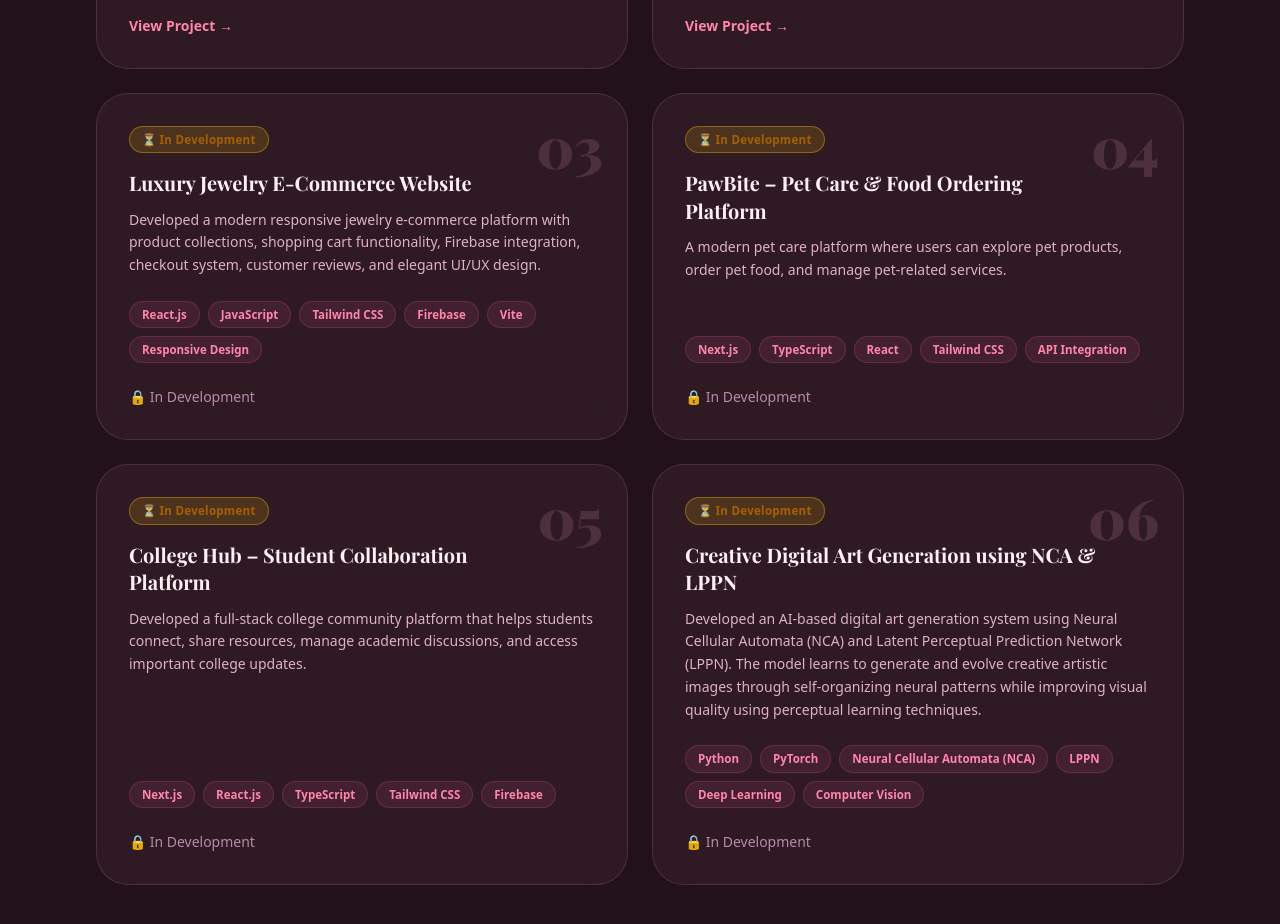
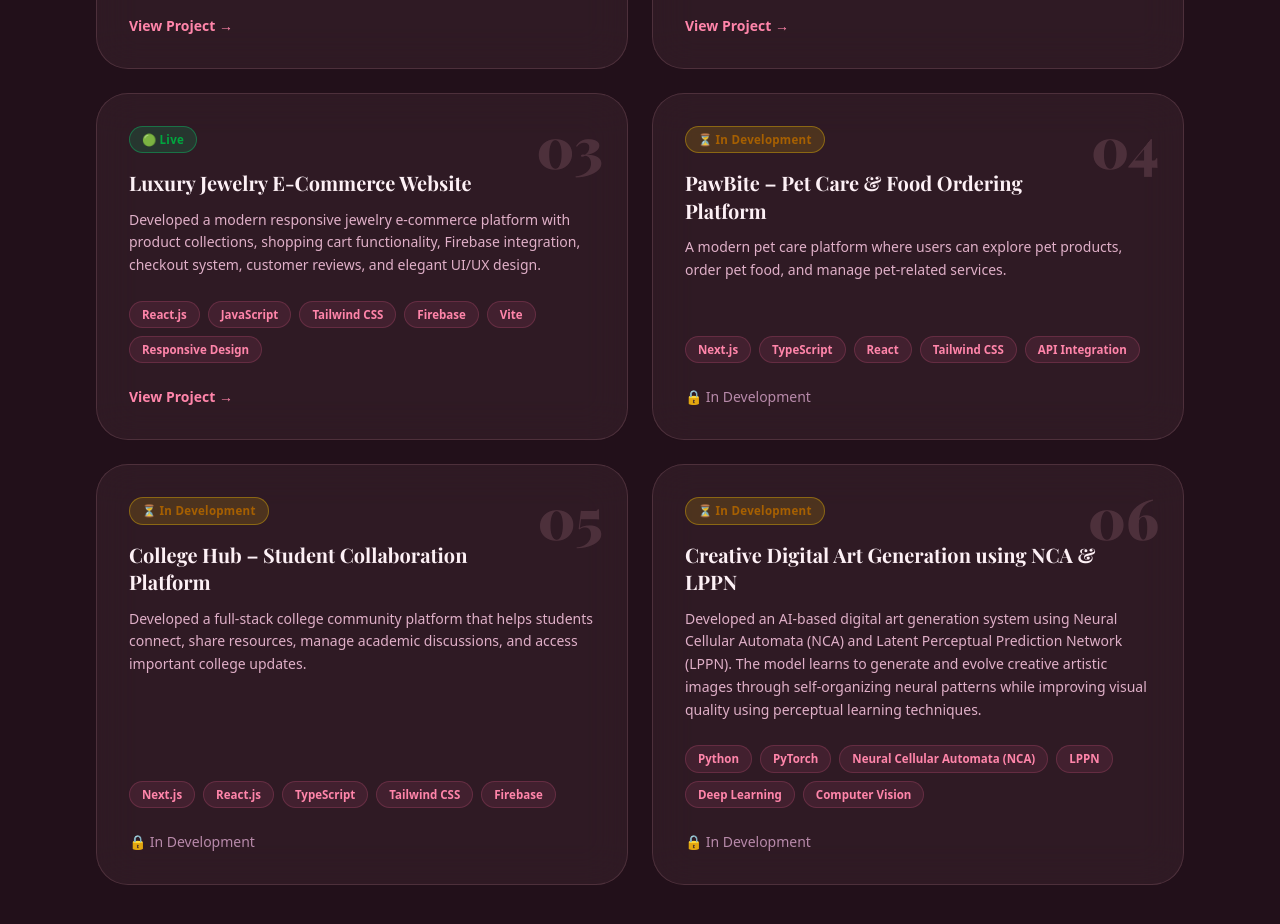
Before and after one commit to Nayan-Bera/pookie-portfolio, a Next.js app: page / in a window 1280 px wide. Shown: the part 2200-3124 px from the top of the page. Built offline with nearby package versions, Linux system fonts and the light colour scheme.

Commit message:
lux wen url updated

```diff
--- a/src/constant/data.tsx
+++ b/src/constant/data.tsx
@@ -114,8 +114,8 @@ export const PROJECTS = [
       "Vite",
       "Responsive Design",
     ],
-    link: "",
-    status: "🔒In Development",
+    link: "https://luxuryweb-tau.vercel.app/",
+    status:"Live",
   },
 
     {
```
